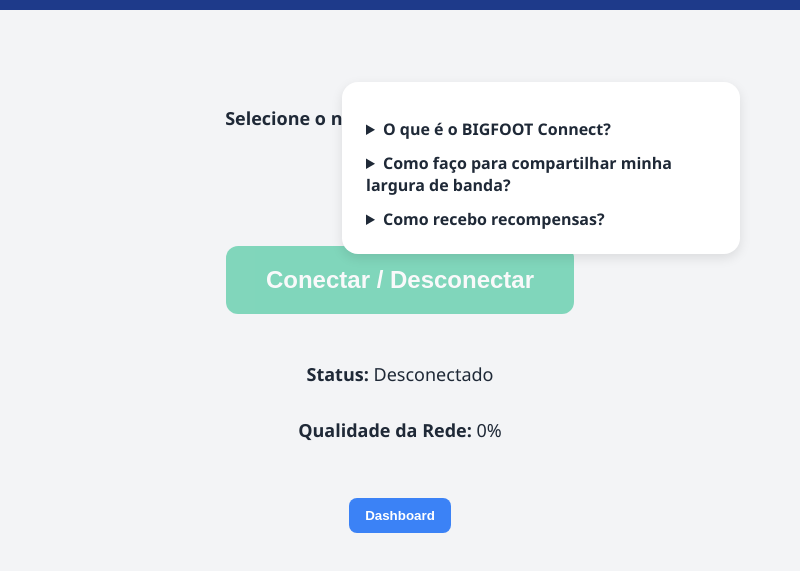
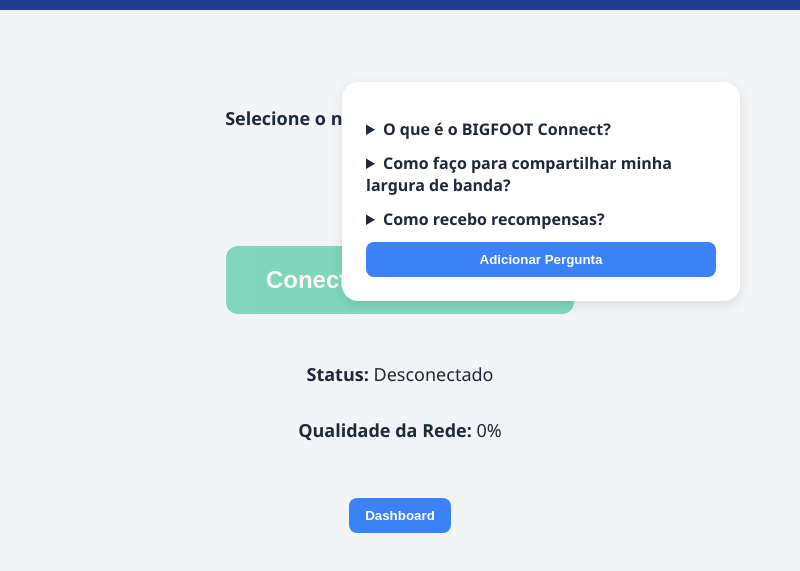
Before and after one commit to magroalbino/BIGFOOT-Connect, an Electron app: page renderer/index.html in a window 800 px wide. Shown: the part 57-628 px from the top of the page. Drawn offline with Linux system fonts and the light colour scheme.

Commit message:
Enhance FAQ section with add question button and improve styling for better responsiveness

```diff
--- a/renderer/index.html
+++ b/renderer/index.html
@@ -78,40 +78,31 @@
       display: flex;
       flex-wrap: wrap;
       justify-content: center;
-      /* Center the content */
       align-items: flex-start;
       padding: 40px 60px;
       gap: 40px;
       position: relative;
-      /* For absolute positioning of FAQ */
       max-width: 1200px;
-      /* Limit max width for better control */
       margin: 0 auto;
-      /* Center the main container */
     }
 
     .center-box {
       display: flex;
       flex-direction: column;
       align-items: center;
-      /* Ensure children are centered */
       justify-content: center;
       padding-top: 32px;
       text-align: center;
-      /* Center text within the box */
     }
 
     .content {
       text-align: center;
       max-width: 600px;
       margin-right: 0;
-      /* Remove fixed margin */
       flex: 1 1 600px;
-      /* Allow flexibility but maintain min width */
       display: flex;
       flex-direction: column;
       align-items: center;
-      /* Center all content */
     }
 
     .faq {
@@ -127,11 +118,26 @@
       overflow-y: auto;
       margin-top: 32px;
       position: absolute;
-      /* Pin to right */
       right: 60px;
-      /* Distance from right edge */
       top: 40px;
-      /* Align with top padding of main */
+    }
+
+    .faq-button {
+      background: #3b82f6;
+      border: none;
+      padding: 10px 16px;
+      border-radius: 8px;
+      color: white;
+      font-weight: 600;
+      cursor: pointer;
+      transition: background 0.3s ease, transform 0.2s;
+      width: 100%;
+      margin-top: 12px;
+    }
+
+    .faq-button:hover {
+      background: #2563eb;
+      transform: scale(1.05);
     }
 
     .big-button {
@@ -282,12 +288,10 @@
         flex-direction: column;
         align-items: center;
         padding: 16px;
-        /* Reduce padding on mobile */
       }
 
       .center-box {
         width: 100%;
-        /* Ensure full width on mobile */
       }
 
       .content {
@@ -298,11 +302,9 @@
 
       .faq {
         position: static;
-        /* Reset to static for mobile */
         width: 100%;
         margin-top: 24px;
         right: auto;
-        /* Remove right positioning */
       }
 
       .dashboard-button {
@@ -317,6 +319,11 @@
       #threadSelector {
         width: 100%;
         max-width: 300px;
+      }
+
+      .faq-button {
+        width: 100%;
+        /* Ensure full width on mobile */
       }
     }
   </style>
@@ -403,7 +410,8 @@
         logout: " Sair",
         networkQuality: "Qualidade da Rede:",
         dashboard: " Dashboard",
-        selectThreadsLabel: "Selecione o nível de compartilhamento"
+        selectThreadsLabel: "Selecione o nível de compartilhamento",
+        addQuestion: " Adicionar Pergunta" // New translation for the button
       },
       en: {
         connect: " Connect / Disconnect",
@@ -416,7 +424,8 @@
         logout: " Logout",
         networkQuality: "Network Quality:",
         dashboard: " Dashboard",
-        selectThreadsLabel: "Select sharing level"
+        selectThreadsLabel: "Select sharing level",
+        addQuestion: " Add Question" // New translation for the button
       }
     };
 
@@ -456,7 +465,7 @@
         openStates[i] = det.open;
       });
 
-      if (faqSection.children.length !== faqList.length) {
+      if (faqSection.children.length !== faqList.length + 1) { // +1 for the button
         faqSection.innerHTML = '';
         faqList.forEach(({ question, answer }) => {
           const details = document.createElement('details');
@@ -468,12 +477,23 @@
           details.appendChild(p);
           faqSection.appendChild(details);
         });
+        // Add the button after the FAQ items
+        const addButton = document.createElement('button');
+        addButton.className = 'faq-button';
+        addButton.textContent = translations[currentLang].addQuestion;
+        addButton.onclick = () => alert('Funcionalidade de adicionar pergunta não implementada.'); // Placeholder action
+        faqSection.appendChild(addButton);
       } else {
         faqList.forEach(({ question, answer }, i) => {
           const details = faqSection.children[i];
           details.querySelector('summary').textContent = question;
           details.querySelector('p').textContent = answer;
         });
+        // Update button text
+        const addButton = faqSection.lastElementChild;
+        if (addButton && addButton.className === 'faq-button') {
+          addButton.textContent = translations[currentLang].addQuestion;
+        }
       }
 
       const newDetails = faqSection.querySelectorAll('details');
```
